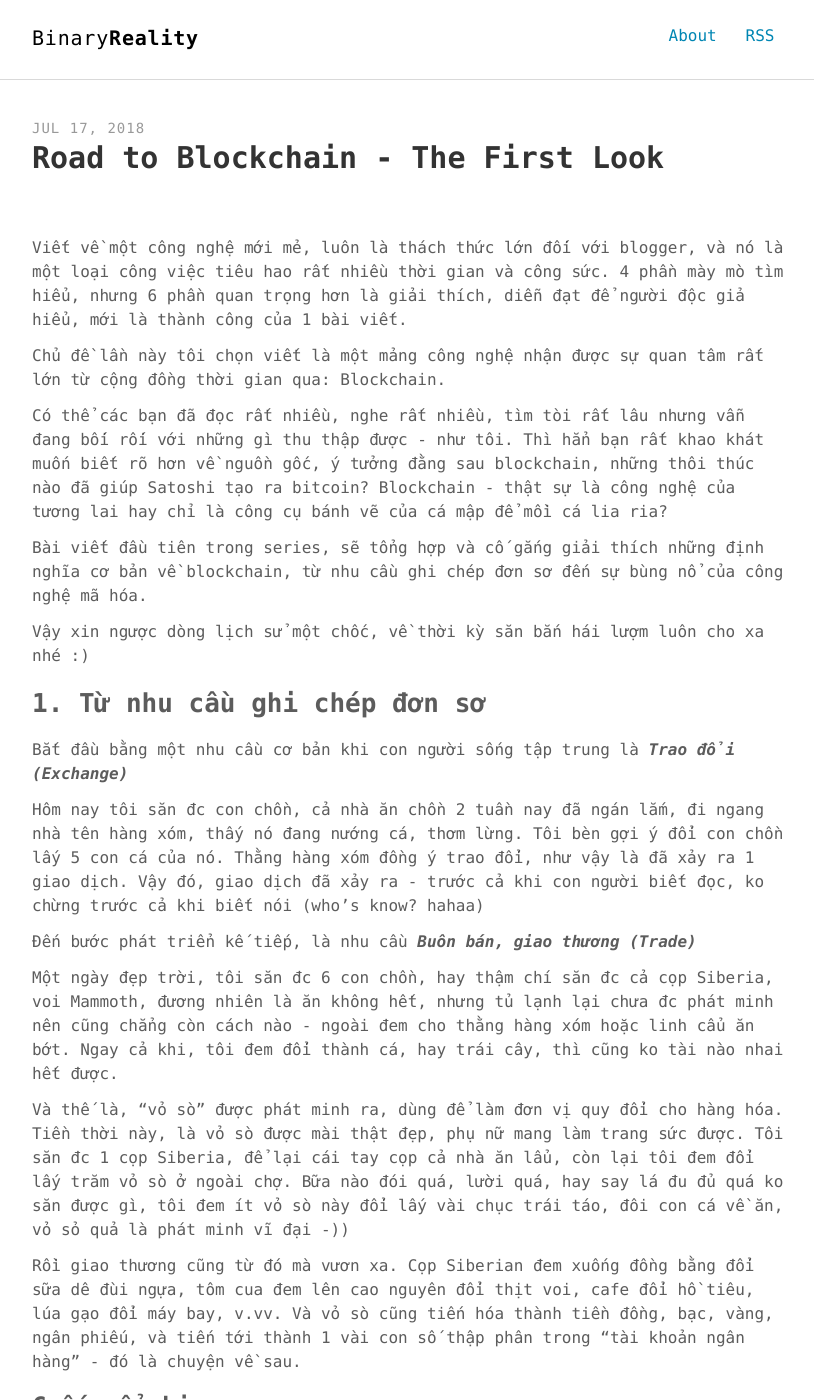
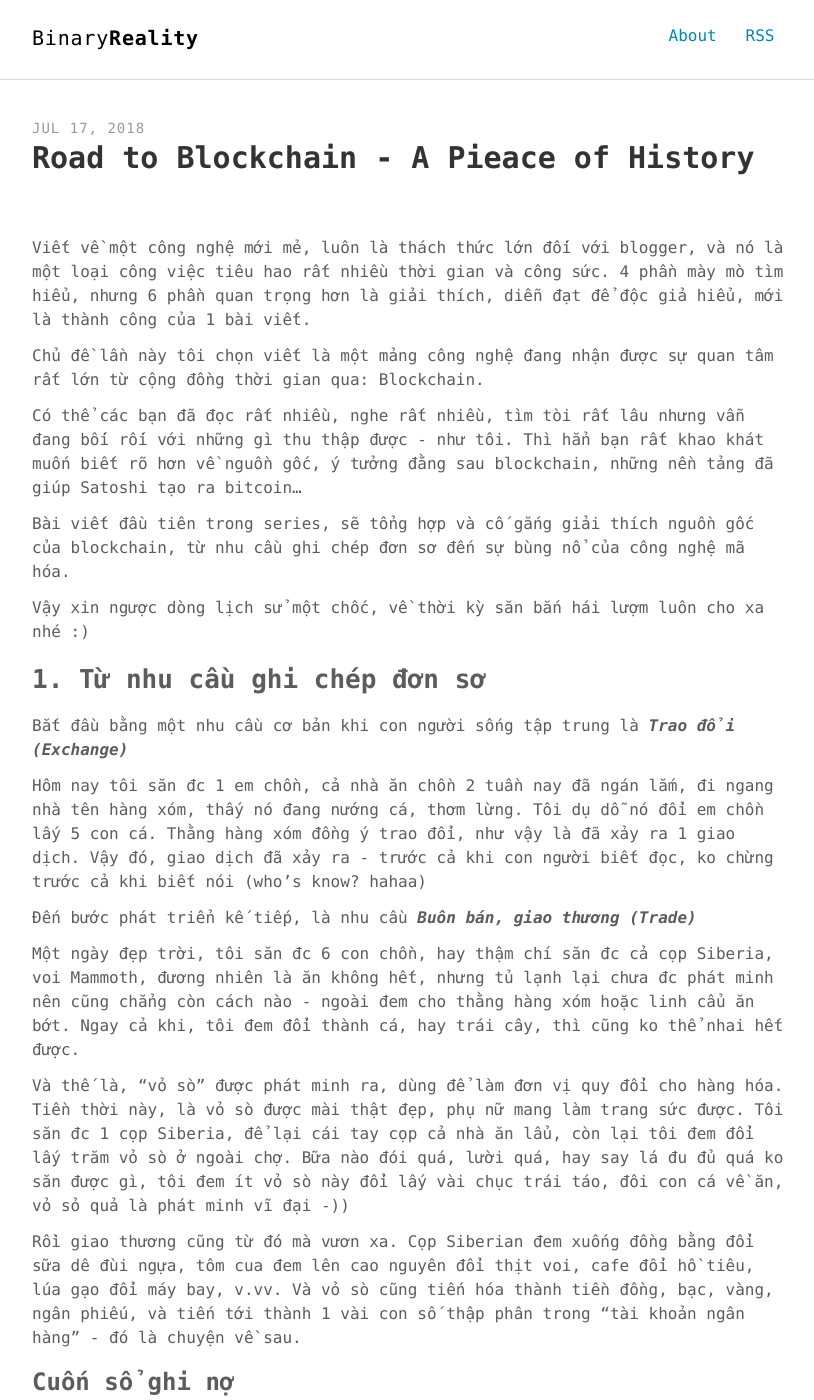
Before and after one commit to phuoc-thanh/phuoc-thanh.github.io, a Jekyll site: the page built from _posts/2018-07-17-road-to-blockchain-intro.md, in a window 1280 px wide and 1400 px high. Shown: the whole window, without its empty margins (232-1046 px from the left). Built offline with Jekyll 4.4.1, drawn with Linux system fonts in a browser that asks for light colours; comment, search, counter and statistics services are not loaded.

Commit message:
edit title of blockchain 1st post

```diff
--- a/_posts/2018-07-17-road-to-blockchain-intro.md
+++ b/_posts/2018-07-17-road-to-blockchain-intro.md
@@ -1,18 +1,18 @@
 ---
 layout: post
-title: "Road to Blockchain - The First Look"
+title: "Road to Blockchain - A Pieace of History"
 comments: true
 description: "Road to Blockchain - Bước ra từ lịch sử"
 keywords: "blockchain, proofofstake, proofofwork"
 ---
 
-Viết về một công nghệ mới mẻ, luôn là thách thức lớn đối với blogger, và nó là một loại công việc tiêu hao rất nhiều thời gian và công sức. 4 phần mày mò tìm hiểu, nhưng 6 phần quan trọng hơn là giải thích, diễn đạt để người độc giả hiểu, mới là thành công của 1 bài viết.
+Viết về một công nghệ mới mẻ, luôn là thách thức lớn đối với blogger, và nó là một loại công việc tiêu hao rất nhiều thời gian và công sức. 4 phần mày mò tìm hiểu, nhưng 6 phần quan trọng hơn là giải thích, diễn đạt để độc giả hiểu, mới là thành công của 1 bài viết.
 
-Chủ đề lần này tôi chọn viết là một mảng công nghệ nhận được sự quan tâm rất lớn từ cộng đồng thời gian qua: Blockchain.
+Chủ đề lần này tôi chọn viết là một mảng công nghệ đang nhận được sự quan tâm rất lớn từ cộng đồng thời gian qua: Blockchain.
 
-Có thể các bạn đã đọc rất nhiều, nghe rất nhiều, tìm tòi rất lâu nhưng vẫn đang bối rối với những gì thu thập được - như tôi. Thì hẳn bạn rất khao khát muốn biết rõ hơn về nguồn gốc, ý tưởng đằng sau blockchain, những thôi thúc nào đã giúp Satoshi tạo ra bitcoin? Blockchain - thật sự là công nghệ của tương lai hay chỉ là công cụ bánh vẽ của cá mập để mồi cá lia ria?
+Có thể các bạn đã đọc rất nhiều, nghe rất nhiều, tìm tòi rất lâu nhưng vẫn đang bối rối với những gì thu thập được - như tôi. Thì hẳn bạn rất khao khát muốn biết rõ hơn về nguồn gốc, ý tưởng đằng sau blockchain, những nền tảng đã giúp Satoshi tạo ra bitcoin...
 
-Bài viết đầu tiên trong series, sẽ tổng hợp và cố gắng giải thích những định nghĩa cơ bản về blockchain, từ nhu cầu ghi chép đơn sơ đến sự bùng nổ của công nghệ mã hóa.
+Bài viết đầu tiên trong series, sẽ tổng hợp và cố gắng giải thích nguồn gốc của blockchain, từ nhu cầu ghi chép đơn sơ đến sự bùng nổ của công nghệ mã hóa.
 
 Vậy xin ngược dòng lịch sử một chốc, về thời kỳ săn bắn hái lượm luôn cho xa nhé :)
 
@@ -20,11 +20,11 @@ Vậy xin ngược dòng lịch sử một chốc, về thời kỳ săn bắn h
 
 Bắt đầu bằng một nhu cầu cơ bản khi con người sống tập trung là ***Trao đổi (Exchange)***
 
-Hôm nay tôi săn đc con chồn, cả nhà ăn chồn 2 tuần nay đã ngán lắm, đi ngang nhà tên hàng xóm, thấy nó đang nướng cá, thơm lừng. Tôi bèn gợi ý đổi con chồn lấy 5 con cá của nó. Thằng hàng xóm đồng ý trao đổi, như vậy là đã xảy ra 1 giao dịch. Vậy đó, giao dịch đã xảy ra - trước cả khi con người biết đọc, ko chừng trước cả khi biết nói (who's know? hahaa)
+Hôm nay tôi săn đc 1 em chồn, cả nhà ăn chồn 2 tuần nay đã ngán lắm, đi ngang nhà tên hàng xóm, thấy nó đang nướng cá, thơm lừng. Tôi dụ dỗ nó đổi em chồn lấy 5 con cá. Thằng hàng xóm đồng ý trao đổi, như vậy là đã xảy ra 1 giao dịch. Vậy đó, giao dịch đã xảy ra - trước cả khi con người biết đọc, ko chừng trước cả khi biết nói (who's know? hahaa)
 
 Đến bước phát triển kế tiếp, là nhu cầu ***Buôn bán, giao thương (Trade)***
 
-Một ngày đẹp trời, tôi săn đc 6 con chồn, hay thậm chí săn đc cả cọp Siberia, voi Mammoth, đương nhiên là ăn không hết, nhưng tủ lạnh lại chưa đc phát minh nên cũng chẳng còn cách nào - ngoài đem cho thằng hàng xóm hoặc linh cẩu ăn bớt. Ngay cả khi, tôi đem đổi thành cá, hay trái cây, thì cũng ko tài nào nhai hết được.
+Một ngày đẹp trời, tôi săn đc 6 con chồn, hay thậm chí săn đc cả cọp Siberia, voi Mammoth, đương nhiên là ăn không hết, nhưng tủ lạnh lại chưa đc phát minh nên cũng chẳng còn cách nào - ngoài đem cho thằng hàng xóm hoặc linh cẩu ăn bớt. Ngay cả khi, tôi đem đổi thành cá, hay trái cây, thì cũng ko thể nhai hết được.
 
 Và thế là, "vỏ sò" được phát minh ra, dùng để làm đơn vị quy đổi cho hàng hóa. Tiền thời này, là vỏ sò được mài thật đẹp, phụ nữ mang làm trang sức được. Tôi săn đc 1 cọp Siberia, để lại cái tay cọp cả nhà ăn lẩu, còn lại tôi đem đổi lấy trăm vỏ sò ở ngoài chợ. Bữa nào đói quá, lười quá, hay say lá đu đủ quá ko săn được gì, tôi đem ít vỏ sò này đổi lấy vài chục trái táo, đôi con cá về ăn, vỏ sỏ quả là phát minh vĩ đại -))
 
```
